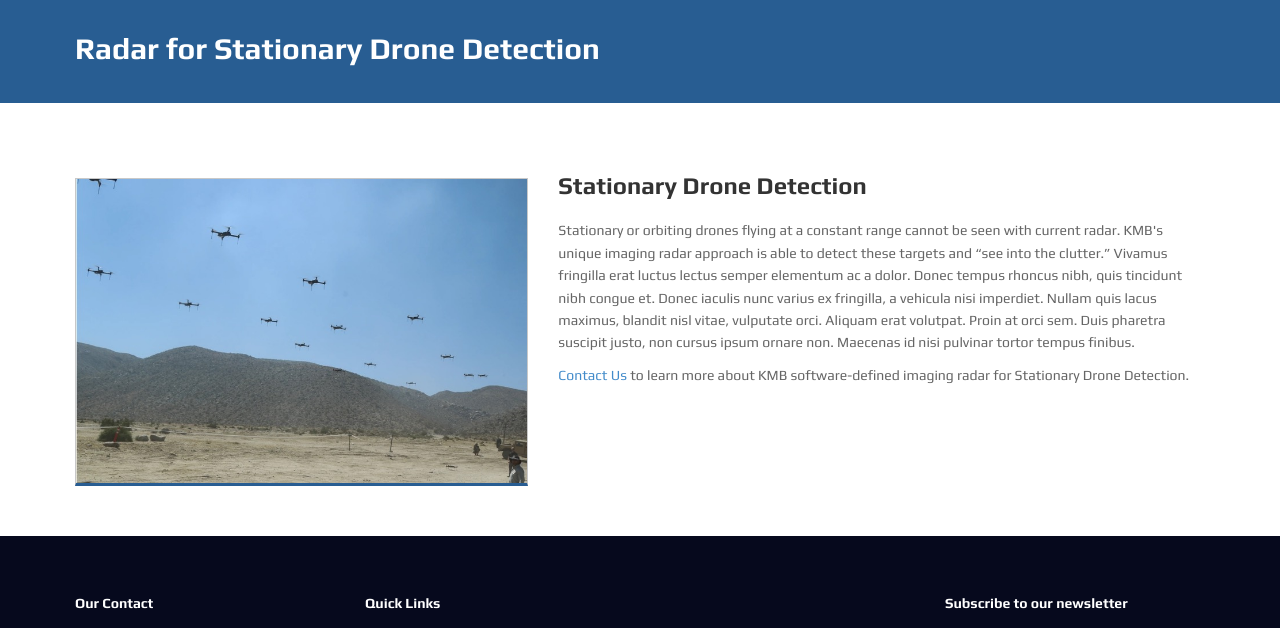
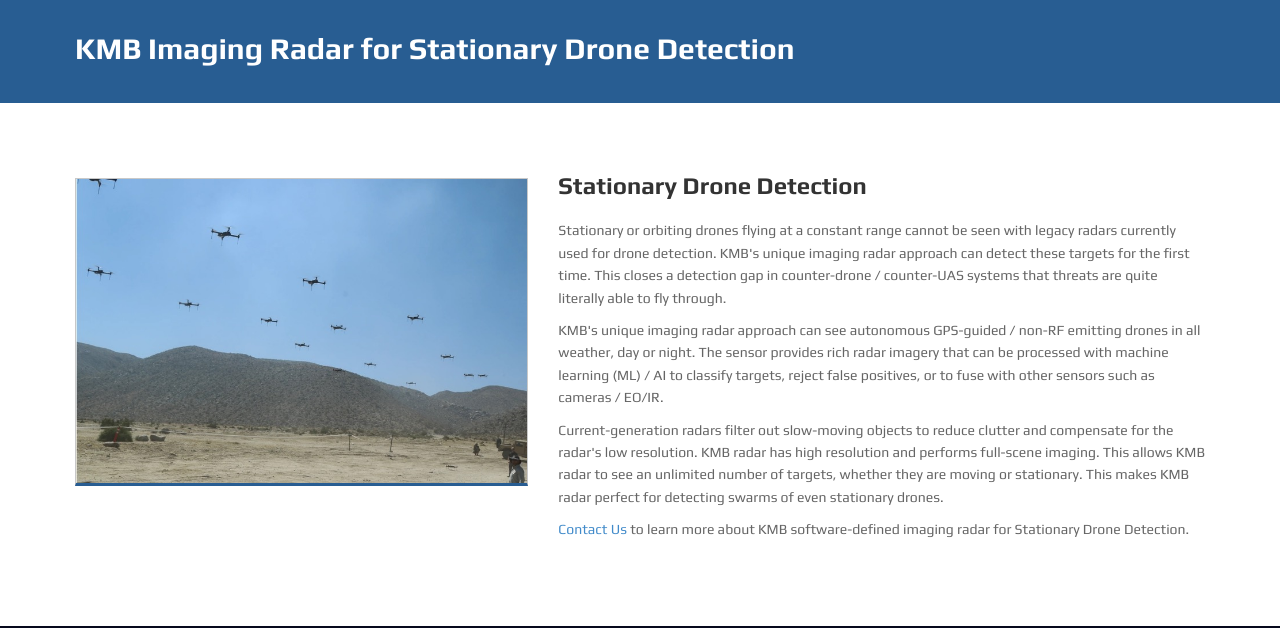
Before and after one commit to KMB-Telematics/kmb-telematics.github.io, a plain HTML site: page subpages/drone-stationary.html in a window 1280 px wide. Shown: the part 73-701 px from the top of the page. Drawn offline with Linux system fonts and the light colour scheme.

Commit message:
Stationary drone copy done cUAS update

```diff
--- a/subpages/drone-stationary.html
+++ b/subpages/drone-stationary.html
@@ -32,7 +32,7 @@
 		<!-- end header -->
 
 		<!-- inner header -->
-		<inner-header pagename="Radar for Stationary Drone Detection"></inner-header>
+		<inner-header pagename="KMB Imaging Radar for Stationary Drone Detection"></inner-header>
 		<!-- end inner header -->
 
 		<!-- content -->
@@ -43,17 +43,16 @@
 						<div class="blog-image"><img src="/img/cuas1.jpg" alt="" id="blog-img">
 						</div>
 					</div>
-
 					<div class="col-lg-7 about wow fadeInRight animated" data-wow-animation-name="none">
 						<h3 id="blog-header">Stationary Drone Detection</h3>
 						<p id="blog-text">
-							Stationary or orbiting drones flying at a constant range cannot be seen with current
-							radar. KMB's unique imaging radar approach is able to detect these targets and “see
-							into the clutter.” Vivamus fringilla erat luctus lectus semper elementum ac a
-							dolor. Donec tempus rhoncus nibh, quis tincidunt nibh congue et. Donec iaculis nunc
-							varius ex fringilla, a vehicula nisi imperdiet. Nullam quis lacus maximus, blandit nisl
-							vitae, vulputate orci. Aliquam erat volutpat. Proin at orci sem. Duis pharetra suscipit
-							justo, non cursus ipsum ornare non. Maecenas id nisi pulvinar tortor tempus finibus.
+							Stationary or orbiting drones flying at a constant range cannot be seen with legacy radars currently used for drone detection. KMB's unique imaging radar approach can detect these targets for the first time. This closes a detection gap in counter-drone / counter-UAS systems that threats are quite literally able to fly through.
+						</p>
+						<p>
+							KMB's unique imaging radar approach can see autonomous GPS-guided / non-RF emitting drones in all weather, day or night. The sensor provides rich radar imagery that can be processed with machine learning (ML) / AI to classify targets, reject false positives, or to fuse with other sensors such as cameras / EO/IR.
+						</p>
+						<p>
+							Current-generation radars filter out slow-moving objects to reduce clutter and compensate for the radar's low resolution. KMB radar has high resolution and performs full-scene imaging. This allows KMB radar to see an unlimited number of targets, whether they are moving or stationary. This makes KMB radar perfect for detecting swarms of even stationary drones.
 						</p>
 						<p>
 							<a href="/contact.html">Contact Us</a> to learn more about KMB software-defined imaging
```
Also changed, not shown: subpages/counter-uas.html (+1 -1 lines).
